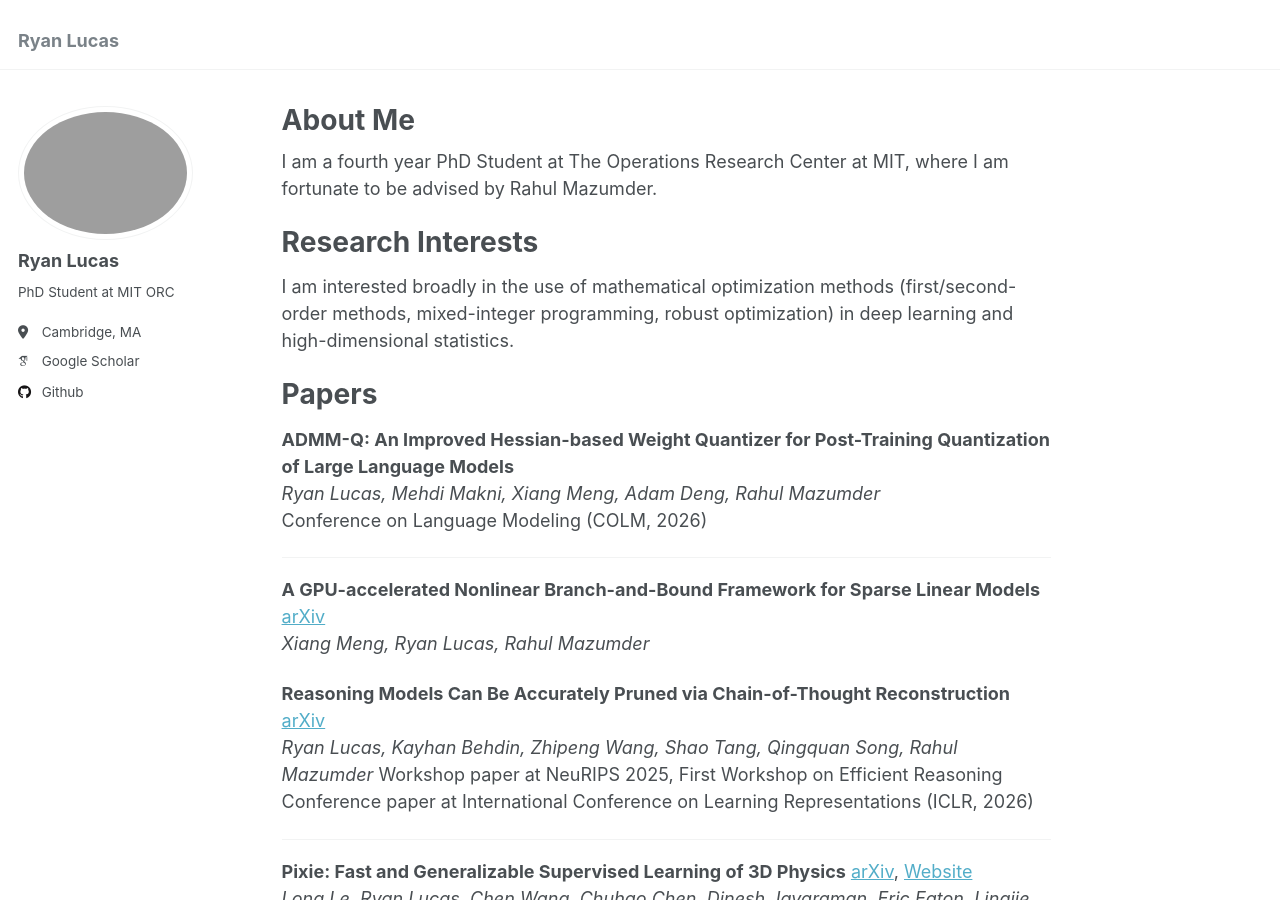
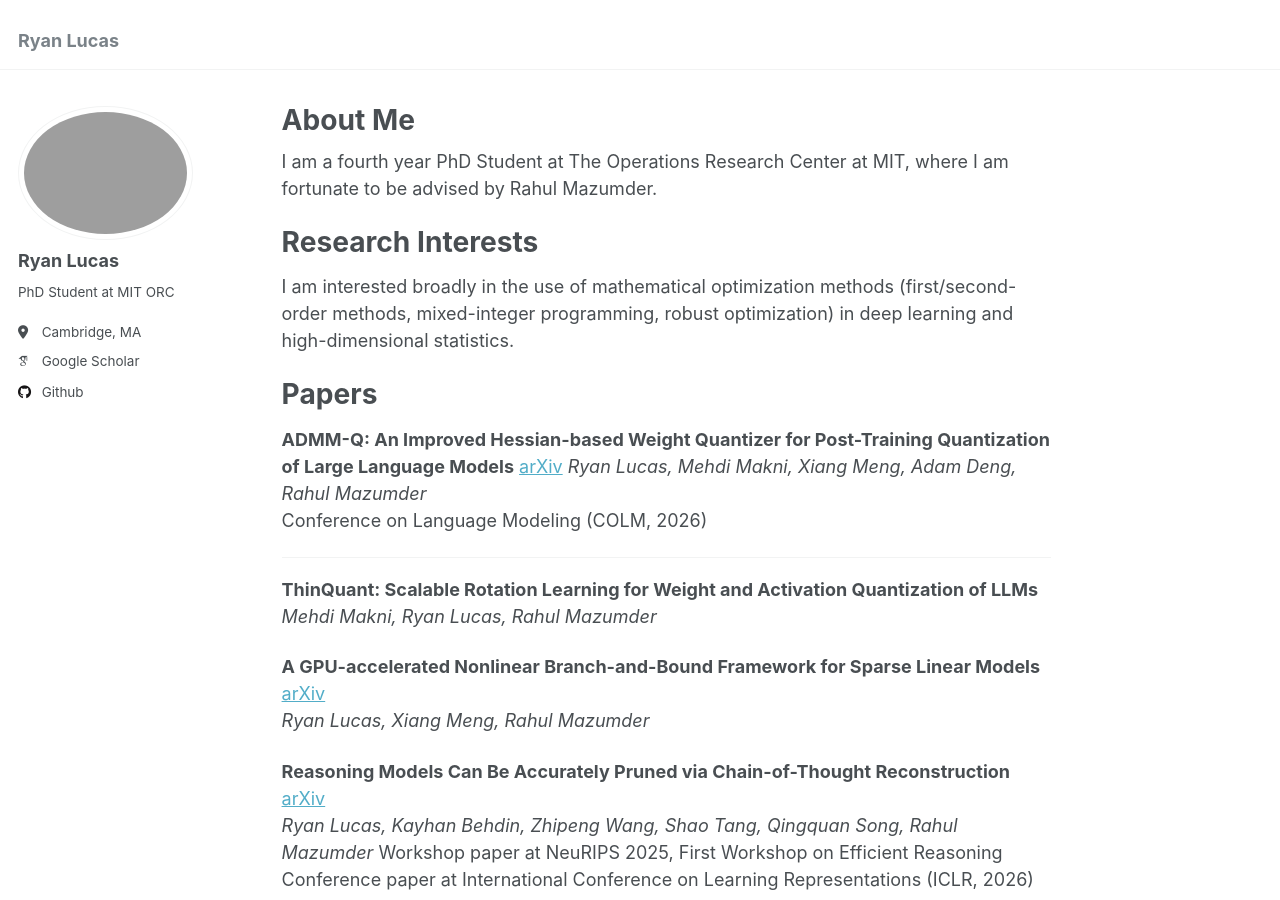
Before and after one commit to RyanLucas3/RyanLucas3.github.io, a Jekyll site: the page built from _pages/about.md, in a window 1280 px wide and 900 px high. Built offline with Jekyll 4.4.1, drawn with Linux system fonts in a browser that asks for light colours; some web fonts are replaced.

Commit message:
Revise papers section in about.md
Updated author names and added new paper entry.

```diff
--- a/_pages/about.md
+++ b/_pages/about.md
@@ -16,14 +16,17 @@ I am interested broadly in the use of mathematical optimization methods (first/s
 Papers
 ======
 
-**ADMM-Q: An Improved Hessian-based Weight Quantizer for Post-Training Quantization of Large Language Models**
+**ADMM-Q: An Improved Hessian-based Weight Quantizer for Post-Training Quantization of Large Language Models** [arXiv](https://arxiv.org/abs/2605.11222)
 *Ryan Lucas, Mehdi Makni, Xiang Meng, Adam Deng, Rahul Mazumder*
 Conference on Language Modeling (COLM, 2026)
 
 ****
 
+**ThinQuant: Scalable Rotation Learning for Weight and Activation Quantization of LLMs**
+*Mehdi Makni, Ryan Lucas, Rahul Mazumder*
+
 **A GPU-accelerated Nonlinear Branch-and-Bound Framework for Sparse Linear Models** [arXiv](https://arxiv.org/abs/2602.04551)
-*Xiang Meng, Ryan Lucas, Rahul Mazumder*
+*Ryan Lucas, Xiang Meng, Rahul Mazumder*
 
 **Reasoning Models Can Be Accurately Pruned via Chain-of-Thought Reconstruction** [arXiv](https://arxiv.org/abs/2509.12464)
 *Ryan Lucas, Kayhan Behdin, Zhipeng Wang, Shao Tang, Qingquan Song, Rahul Mazumder*
```
